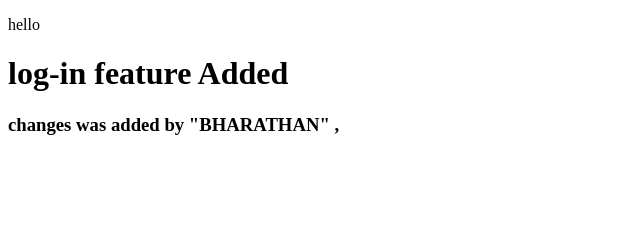
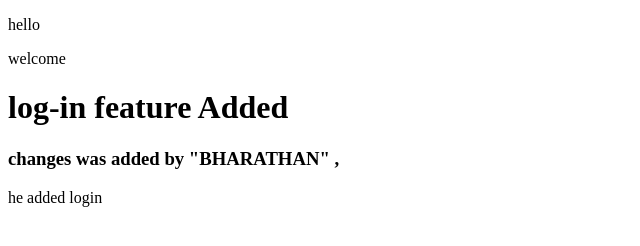
Before and after one commit to Abineshn01/git_assignment_5, a plain HTML site: page index.html in a window 1280 px wide. Shown: the whole page, without its empty margins (0-640 px from the left). Drawn offline with Linux system fonts and the light colour scheme.

Commit message:
Update index.html -2

```diff
--- a/index.html
+++ b/index.html
@@ -7,9 +7,10 @@
 </head>
 <body>
     <p>hello</p>
-
+    <p>welcome</p>
 
     <h1>log-in feature Added</h1>
     <h3>changes was added by "BHARATHAN" , </h3>
+    <p>he added login</p>
 </body>
 </html>
```
